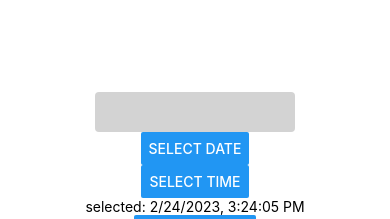
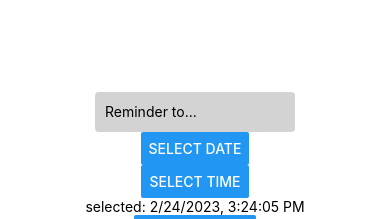
Before and after one commit to bailey-mc/react_native_app, a React Native app: screen / in a window 390 px wide. Shown: the part 244-463 px from the top of the page. Built offline with nearby package versions, Linux system fonts and the light colour scheme.

Commit message:
reminder placeholder text

```diff
--- a/App.js
+++ b/App.js
@@ -45,6 +45,7 @@ const App = () => {
         value={remind}
         style={styles.input}
         onChangeText={onChangeRemind}
+        placeholder="Reminder to..."
         />
 
       <Button onPress={showDatepicker} title="Select Date" />
```
